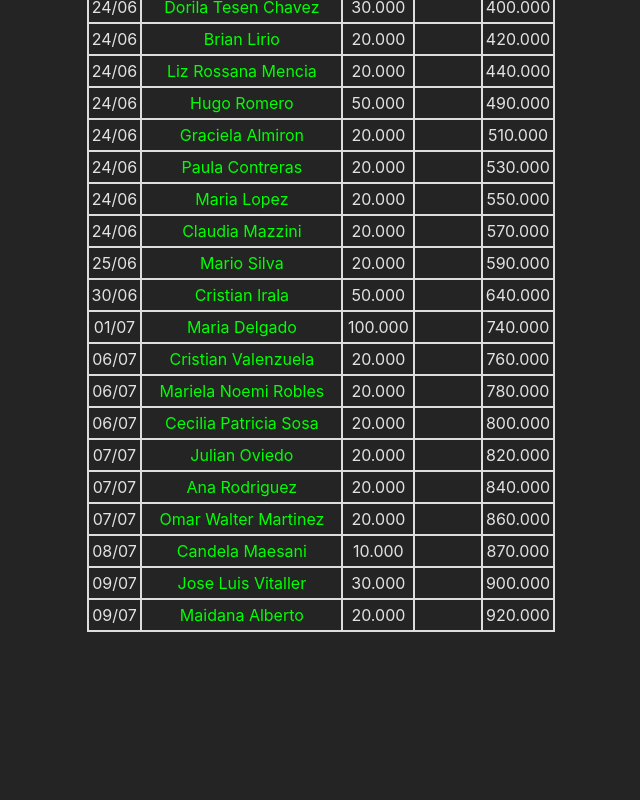
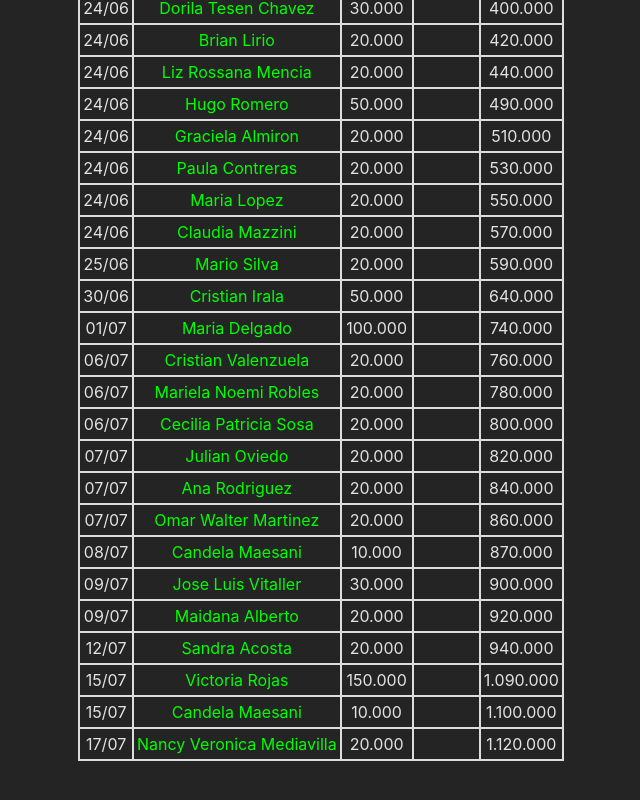
Before and after one commit to Dynezel/mejoras-calles-externas, a React (Vite) app: page / in a window 1280 px wide. Shown: the part 532-1332 px from the top of the page, without its empty margins (319-959 px from the left). Before the commit the page ends 1212 px from the top, so only its background shows below. Built offline with nearby package versions, Linux system fonts and the light colour scheme.

Commit message:
Add files via upload

```diff
--- a/src/Components/Junio.jsx
+++ b/src/Components/Junio.jsx
@@ -282,6 +282,42 @@ export default function Junio() {
                         <td></td>
                         <td>920.000</td>
                     </tr>
+                    <tr>
+                        <td>12/07</td>
+                        <td className="ingresos">
+                           Sandra Acosta
+                        </td>
+                        <td>20.000</td>
+                        <td></td>
+                        <td>940.000</td>
+                    </tr>
+                    <tr>
+                        <td>15/07</td>
+                        <td className="ingresos">
+                           Victoria Rojas
+                        </td>
+                        <td>150.000</td>
+                        <td></td>
+                        <td>1.090.000</td>
+                    </tr>
+                    <tr>
+                        <td>15/07</td>
+                        <td className="ingresos">
+                           Candela Maesani
+                        </td>
+                        <td>10.000</td>
+                        <td></td>
+                        <td>1.100.000</td>
+                    </tr>
+                    <tr>
+                        <td>17/07</td>
+                        <td className="ingresos">
+                           Nancy Veronica Mediavilla
+                        </td>
+                        <td>20.000</td>
+                        <td></td>
+                        <td>1.120.000</td>
+                    </tr>
                 </tbody>
             </table>
         </div >
```
